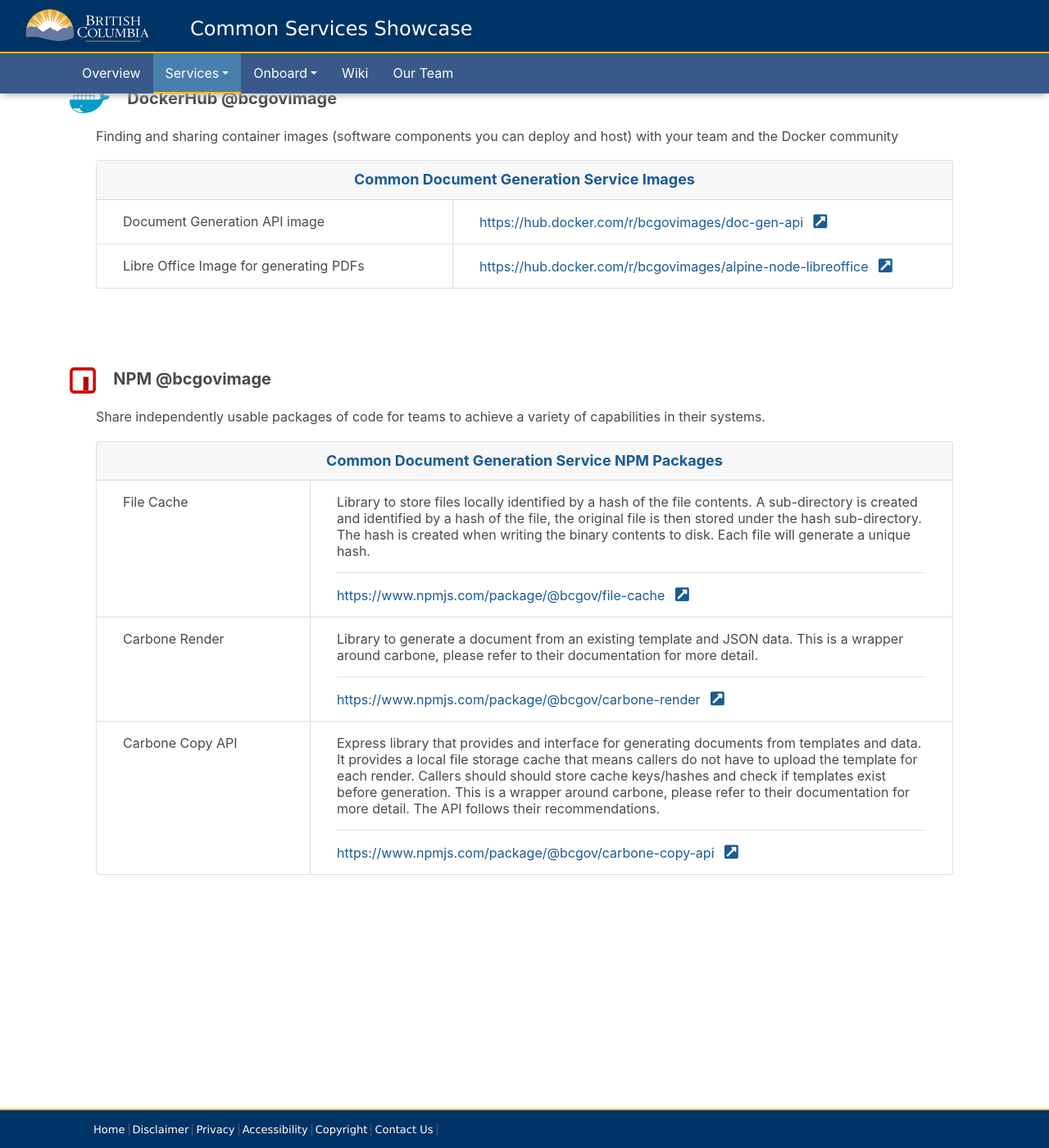
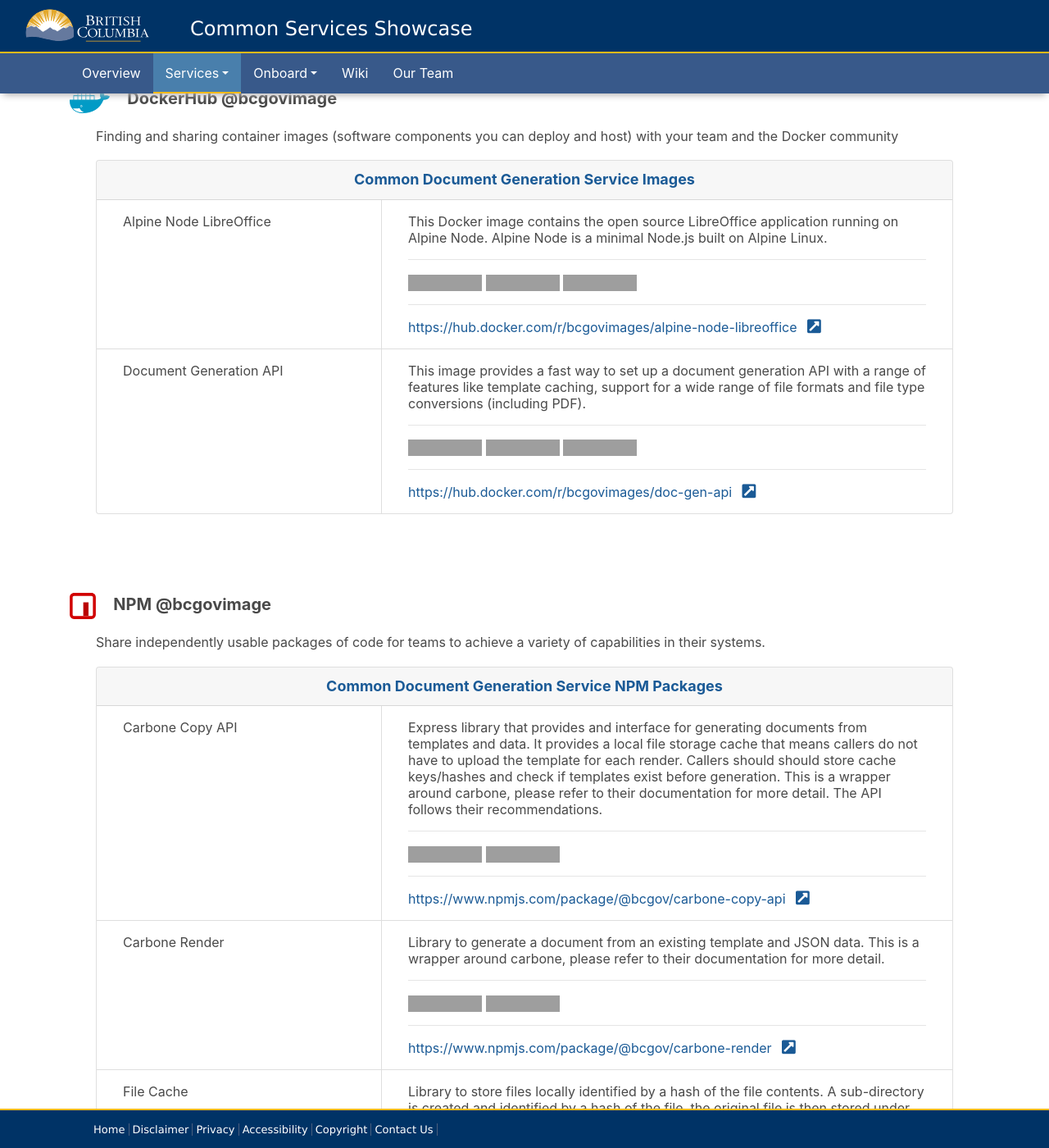
Before and after one commit to bcgov/common-service-showcase, a Jekyll site: the page built from collections/_services/cdogs.md, in a window 1280 px wide and 1400 px high, scrolled down 1578 px. Shown: the whole window at 82% size. Built offline with Jekyll 4.4.1, drawn with Linux system fonts in a browser that asks for light colours; nearby versions of some CDN libraries; grey boxes are pictures that could not be loaded.

Commit message:
Add shield.io badge support to image and npm package components
Signed-off-by: Jeremy Ho <jujaga@gmail.com>

```diff
--- a/_includes/common/dockerTable.html
+++ b/_includes/common/dockerTable.html
@@ -8,8 +8,18 @@
     <div class="card-body">
       {% for image in include.param.dockerImages %}
       <div class="row no-gutters">
-        <div class="col-sm-5">{{ image.name }}</div>
-        <div class="col-sm-7">
+        <div class="col-sm-4">{{ image.name }}</div>
+        <div class="col-sm-8">
+          {% if image.description %}
+            {{ image.description }}
+          <hr>
+          {% endif %}
+          {% if image.badges %}
+            {% for badge in image.badges %}
+              <img src="{{ badge }}" />
+            {% endfor %}
+          <hr>
+          {% endif %}
           <a href="{{ image.url }}" target="_blank">{{ image.url }}
             <i class="fas fa-external-link-square-alt"></i>
           </a>
--- a/_includes/common/npmTable.html
+++ b/_includes/common/npmTable.html
@@ -8,10 +8,18 @@
     <div class="card-body">
       {% for package in include.param.npmPackages %}
       <div class="row no-gutters">
-        <div class="col-sm-3">{{ package.name }}</div>
-        <div class="col-sm-9">
-          {{ package.description }}
+        <div class="col-sm-4">{{ package.name }}</div>
+        <div class="col-sm-8">
+          {% if package.description %}
+            {{ package.description }}
           <hr>
+          {% endif %}
+          {% if package.badges %}
+            {% for badge in package.badges %}
+              <img src="{{ badge }}" />
+            {% endfor %}
+          <hr>
+          {% endif %}
           <a href="{{ package.url }}" target="_blank">{{ package.url }}
             <i class="fas fa-external-link-square-alt"></i>
           </a>
--- a/collections/_services/cdogs.md
+++ b/collections/_services/cdogs.md
@@ -24,21 +24,40 @@ showcaseDescription: >-
   The Document Generation Showcase demonstrates the capabilities of the Common Document Generation Service API (CDOGS).
 
 dockerImages:
-  - name: Document Generation API image
+  - name: Alpine Node LibreOffice
+    url: https://hub.docker.com/r/bcgovimages/alpine-node-libreoffice
+    description: This Docker image contains the open source LibreOffice application running on Alpine Node. Alpine Node is a minimal Node.js built on Alpine Linux.
+    badges:
+      - https://img.shields.io/docker/v/bcgovimages/alpine-node-libreoffice.svg?sort=semver
+      - https://img.shields.io/docker/pulls/bcgovimages/alpine-node-libreoffice.svg
+      - https://img.shields.io/docker/image-size/bcgovimages/alpine-node-libreoffice.svg
+  - name: Document Generation API
     url: https://hub.docker.com/r/bcgovimages/doc-gen-api
-  - name: Libre Office Image for generating PDFs
-    url: https://hub.docker.com/r/bcgovimages/alpine-node-libreoffice
+    description: This image provides a fast way to set up a document generation API with a range of features like template caching, support for a wide range of file formats and file type conversions (including PDF).
+    badges:
+      - https://img.shields.io/docker/v/bcgovimages/doc-gen-api.svg?sort=semver
+      - https://img.shields.io/docker/pulls/bcgovimages/doc-gen-api.svg
+      - https://img.shields.io/docker/image-size/bcgovimages/doc-gen-api.svg
 
 npmPackages:
+  - name: Carbone Copy API
+    url: https://www.npmjs.com/package/@bcgov/carbone-copy-api
+    description: Express library that provides and interface for generating documents from templates and data. It provides a local file storage cache that means callers do not have to upload the template for each render. Callers should should store cache keys/hashes and check if templates exist before generation. This is a wrapper around carbone, please refer to their documentation for more detail. The API follows their recommendations.
+    badges:
+      - https://img.shields.io/npm/v/@bcgov/carbone-copy-api.svg
+      - https://img.shields.io/npm/dm/@bcgov/carbone-copy-api.svg
+  - name: Carbone Render
+    url: https://www.npmjs.com/package/@bcgov/carbone-render
+    description: Library to generate a document from an existing template and JSON data. This is a wrapper around carbone, please refer to their documentation for more detail.
+    badges:
+      - https://img.shields.io/npm/v/@bcgov/carbone-render.svg
+      - https://img.shields.io/npm/dm/@bcgov/carbone-render.svg
   - name: File Cache
     url: https://www.npmjs.com/package/@bcgov/file-cache
     description: Library to store files locally identified by a hash of the file contents. A sub-directory is created and identified by a hash of the file, the original file is then stored under the hash sub-directory. The hash is created when writing the binary contents to disk. Each file will generate a unique hash.
-  - name: Carbone Render
-    url: https://www.npmjs.com/package/@bcgov/carbone-render
-    description: Library to generate a document from an existing template and JSON data. This is a wrapper around carbone, please refer to their documentation for more detail.
-  - name: Carbone Copy API
-    url: https://www.npmjs.com/package/@bcgov/carbone-copy-api
-    description: Express library that provides and interface for generating documents from templates and data. It provides a local file storage cache that means callers do not have to upload the template for each render. Callers should should store cache keys/hashes and check if templates exist before generation. This is a wrapper around carbone, please refer to their documentation for more detail. The API follows their recommendations.
+    badges:
+      - https://img.shields.io/npm/v/@bcgov/file-cache.svg
+      - https://img.shields.io/npm/dm/@bcgov/file-cache.svg
 ---
 The API can generate any PDF or XML-based documents such as docx, xlsx, pptx, odt, ods, odp, and html. Examples of XML-based editors include Microsoft Office&#x2122;, LibreOffice&#x2122; or OpenOffice&#x2122;.
 
```
